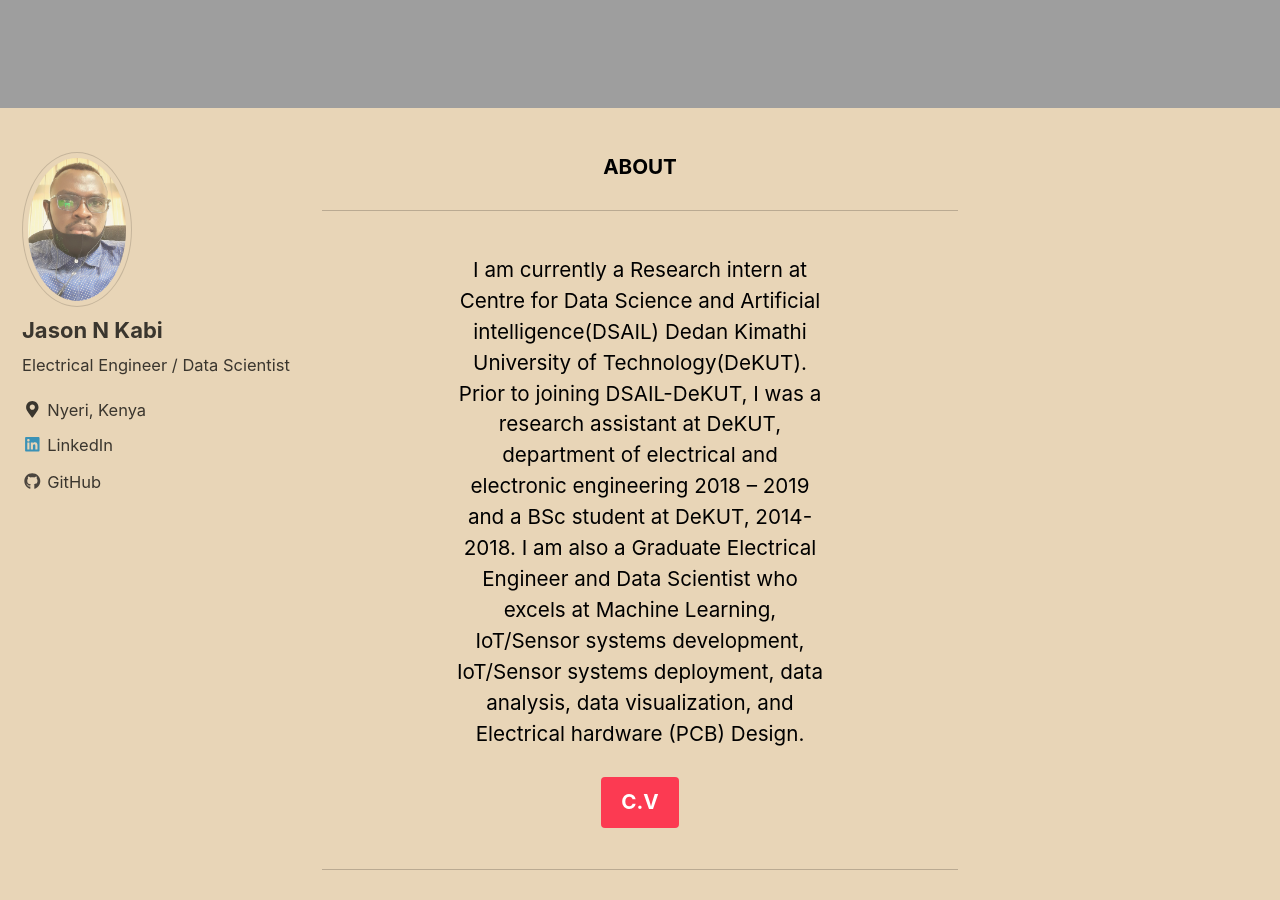
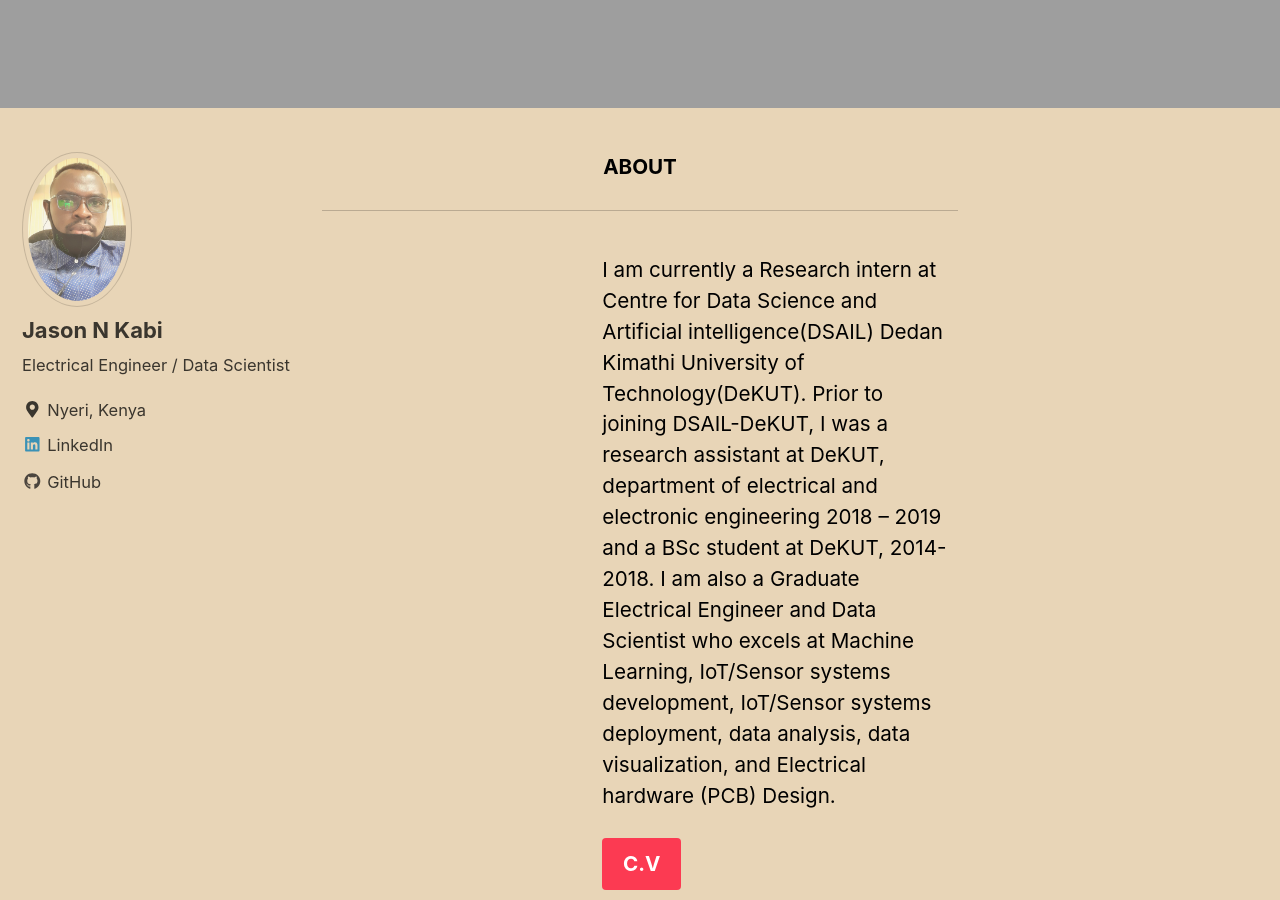
Before and after one commit to kabi23/kabi23.github.io, a Jekyll site: the page built from _pages/about.md, in a window 1280 px wide and 900 px high, scrolled down 952 px. Built offline with Jekyll 4.4.1, drawn with Linux system fonts in a browser that asks for light colours; nearby versions of some CDN libraries.

Commit message:
update one

```diff
--- a/_pages/about.md
+++ b/_pages/about.md
@@ -12,4 +12,4 @@ kam2:
     btn_class: "btn--primary"
 ---
 {% include feature_row id="intro2" type="center" %}
-{% include feature_row id="kam2" type="center" %}
+{% include feature_row id="kam2" type="left"%}
```
